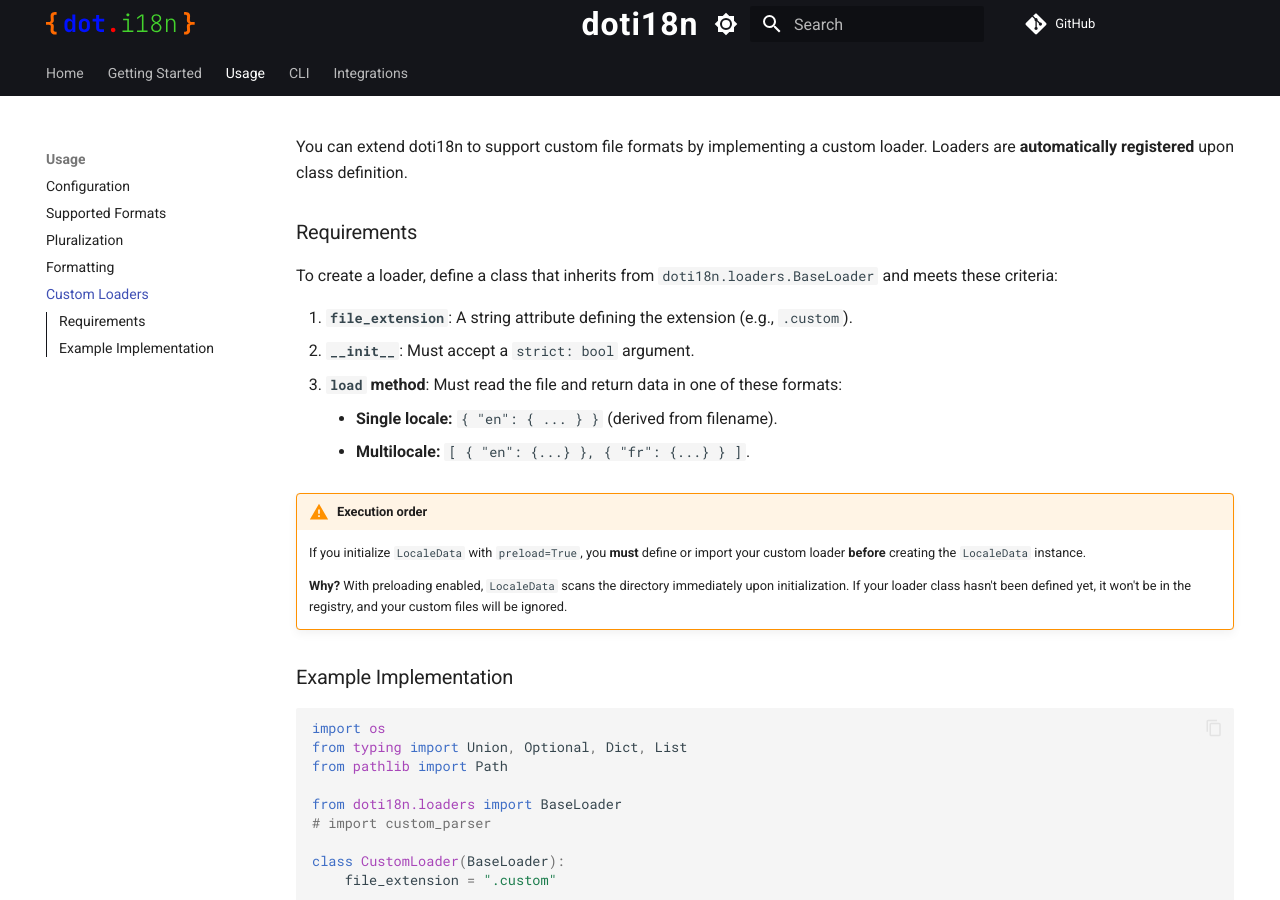
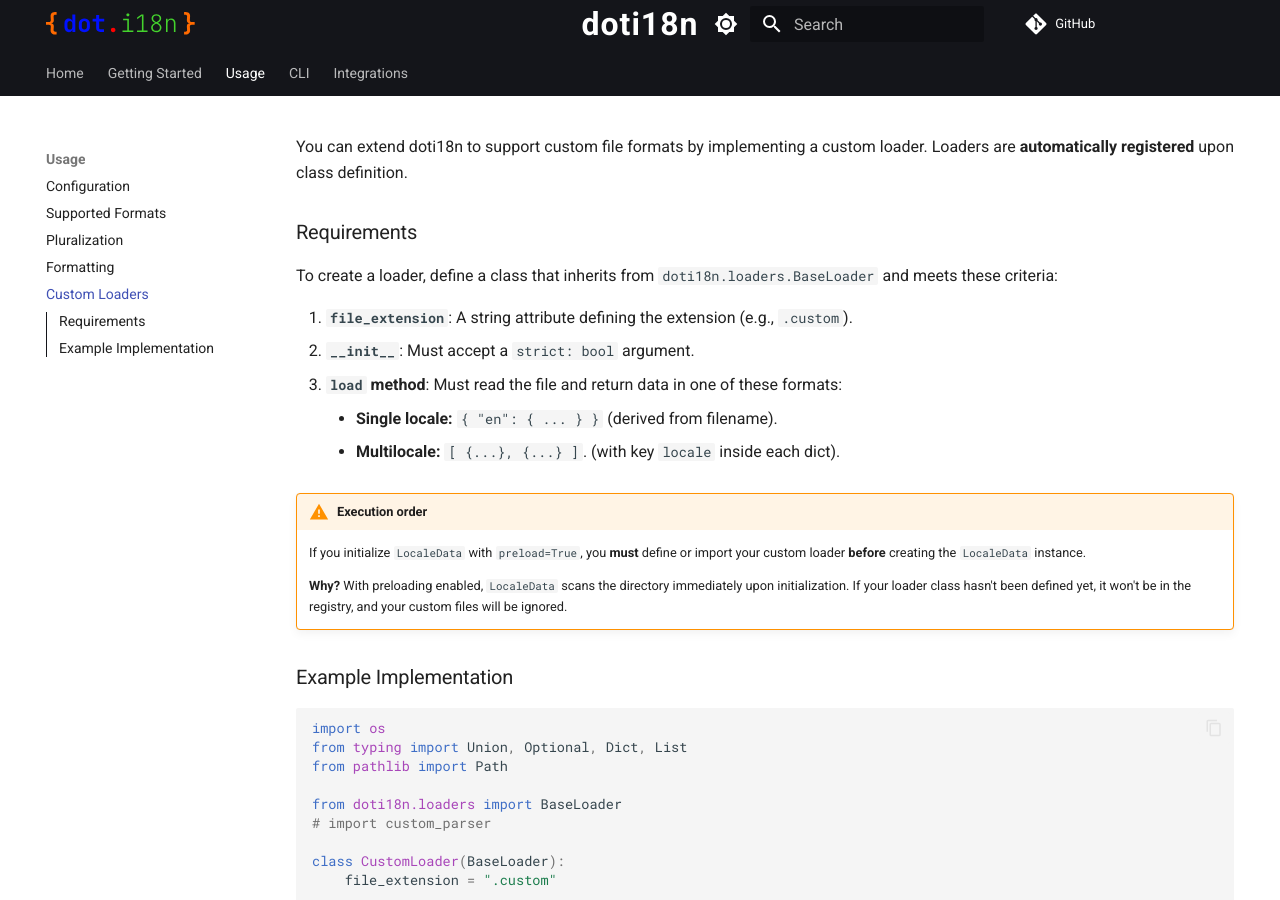
Before and after one commit to darkj3suss/doti18n, an MkDocs documentation site: the page built from docs/pages/usage/custom_loaders.md, in a window 1280 px wide and 900 px high. Built offline with MkDocs 1.6.1 and Material for MkDocs 9.7.7, drawn with Linux system fonts in a browser that asks for light colours; comment, search, counter and statistics services are not loaded.

Commit message:
docs: fix error in example

```diff
--- a/docs/pages/usage/custom_loaders.md
+++ b/docs/pages/usage/custom_loaders.md
@@ -7,7 +7,7 @@
 2.  **`__init__`**: Must accept a `strict: bool` argument.
 3.  **`load` method**: Must read the file and return data in one of these formats:
     - **Single locale:** `{ "en": { ... } }` (derived from filename).
-    - **Multilocale:** `[ { "en": {...} }, { "fr": {...} } ]`.
+    - **Multilocale:** `[ {...}, {...} ]`. (with key `locale` inside each dict).
 
 !!! warning "Execution order"
     If you initialize `LocaleData` with `preload=True`, you **must** define or import your custom loader **before** creating the `LocaleData` instance.
```
